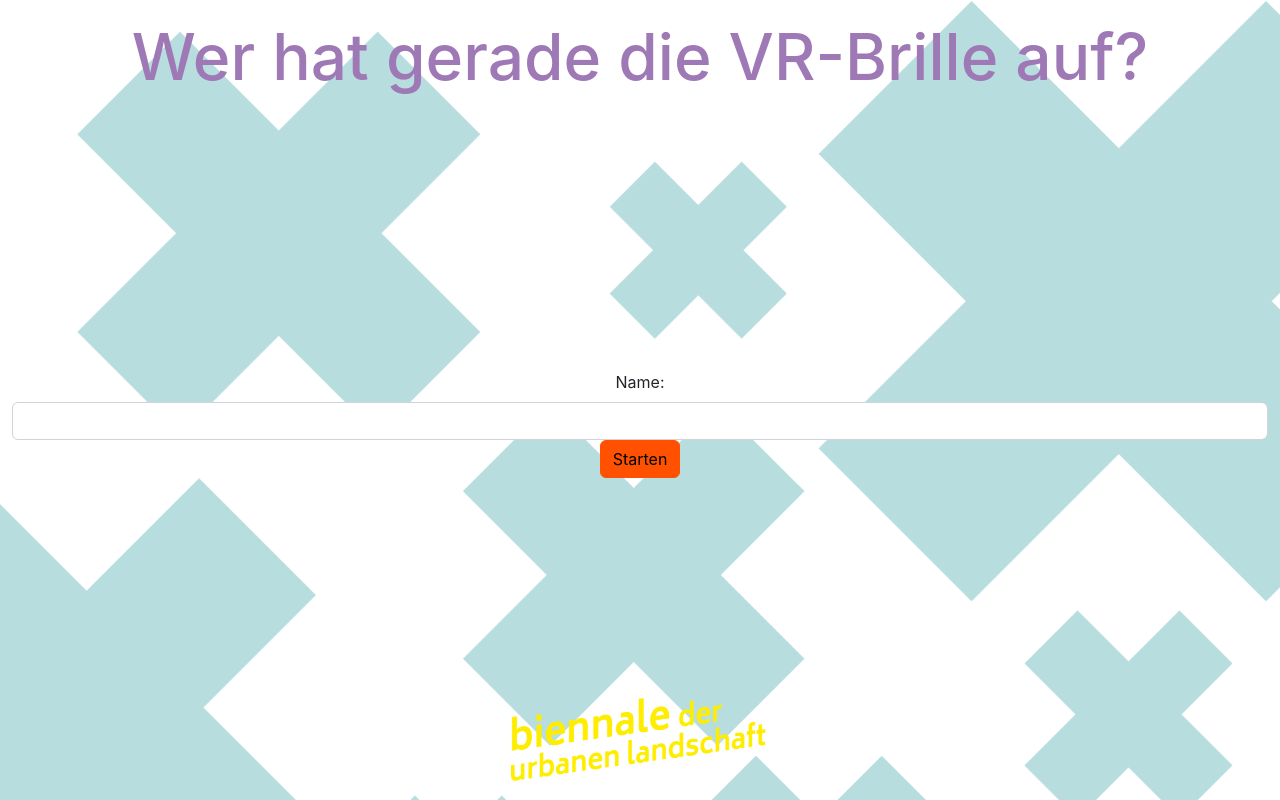
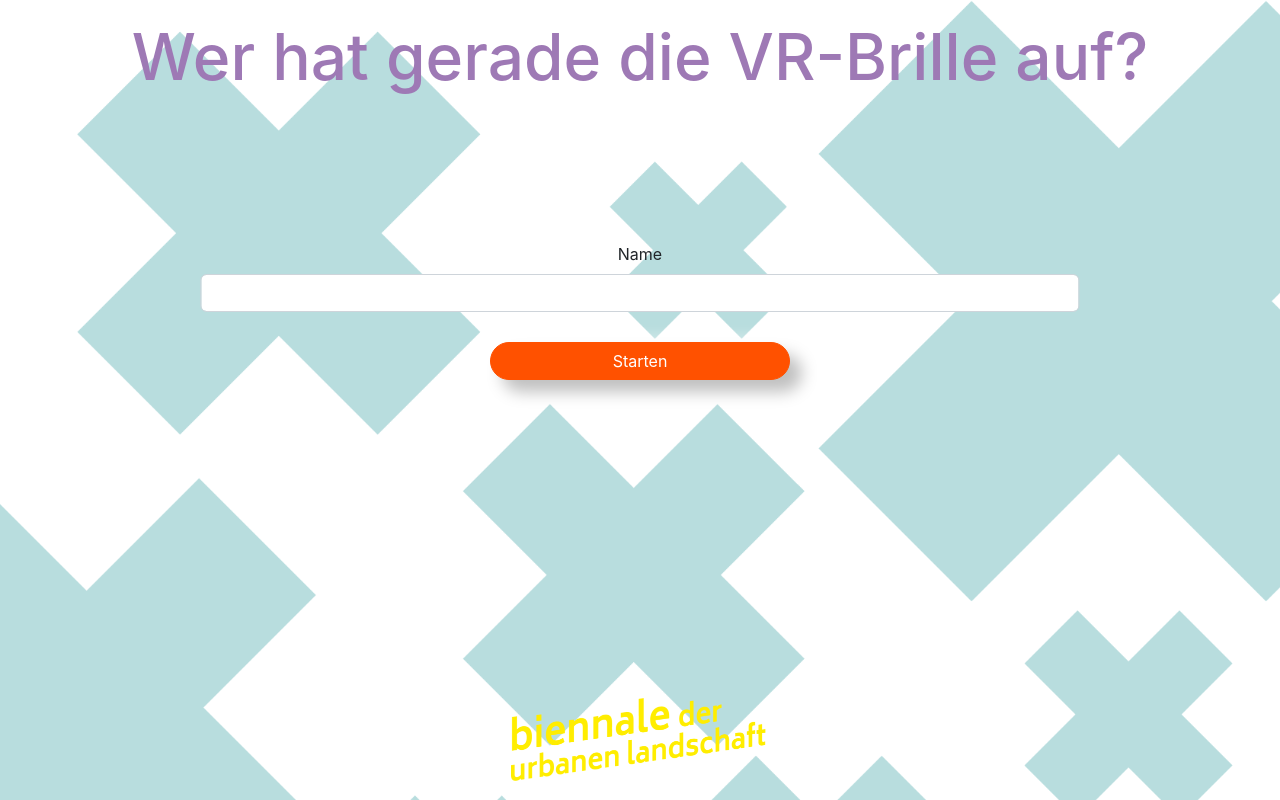
Before and after one commit to LukasBaecker/hackathon-lalaruhr-2022, a Next.js app: page / in a window 1280 px wide. Built offline with nearby package versions, Linux system fonts and the light colour scheme.

Commit message:
adding countdown and changes timeout

```diff
--- a/pages/index.js
+++ b/pages/index.js
@@ -1,4 +1,4 @@
-import { useState } from "react";
+import { useState, useEffect } from "react";
 import Head from "next/head";
 import Image from "next/image";
 import styles from "../styles/Home.module.scss";
@@ -20,16 +20,23 @@ export default function Home() {
   const [changeTimeout, setChangeTimeout] = useState(0);
   const timeoutValue = 60; //this variable can be changed to set the value in seconds, how long a timeout till the next possible action should be
 
-  const resetDashboard = () => {};
+  useEffect(() => {
+    changeTimeout > 0 &&
+      setTimeout(() => setChangeTimeout(changeTimeout - 1), 1000);
+  }, [changeTimeout]);
+
   //function to reset the dashboard for a new user. The window for tipping in a name will appear
   const setNewUser = async () => {
     console.log("game has beeing reseted");
     setShowWantToReset(true);
   };
+
   //when pushing the reset button just short, nothing would happen
   const doNothing = () => {
     console.log("nothing done");
   };
+
+  //a function to change a value in the VR
   const tryAPI = async () => {
     setChangeTimeout(timeoutValue);
     const res = await axios.put(
@@ -106,6 +113,7 @@ export default function Home() {
                     onSubmit={(values, { setSubmitting, resetForm }) => {
                       setSubmitting(true);
                       if (values.name === "") {
+                        setSubmitting(false);
                       } else {
                         setCurrentUser(values.name);
                       }
@@ -122,7 +130,7 @@ export default function Home() {
                     }) => (
                       <Form onSubmit={handleSubmit} className='mx-auto'>
                         <Form.Group className='form-group' controlId='formName'>
-                          <Form.Label>Name:</Form.Label>
+                          <Form.Label>Name</Form.Label>
                           <Form.Control
                             type='text'
                             name='name'
@@ -189,7 +197,7 @@ export default function Home() {
               </Row>
               <Row>
                 <Col></Col>
-                <Col>2 of 3</Col>
+                <Col>Countdown: {changeTimeout}</Col>
                 <Col>3 of 3</Col>
               </Row>
             </Container>
--- a/styles/Home.module.scss
+++ b/styles/Home.module.scss
@@ -30,28 +30,6 @@
 
 .szenarioButtons {
   text-align: center;
-
-  button {
-    box-shadow: 12px 12px 16px 0 rgba(0, 0, 0, 0.25),
-      -8px -8px 12px 0 rgba(255, 255, 255, 0.3);
-    color: #fff;
-    border-radius: 50px;
-    -webkit-border-radius: 50px;
-    -moz-border-radius: 50px;
-    -ms-border-radius: 50px;
-    -o-border-radius: 50px;
-    margin: 10px;
-    min-width: 300px;
-  }
-  button:active {
-    transform: translateY(10px);
-    box-shadow: inset 6px 6px 10px 0 rgba(0, 0, 0, 0.2),
-      inset -6px -6px 10px 0 rgba(255, 255, 255, 0.5);
-    -webkit-transform: translateY(10px);
-    -moz-transform: translateY(10px);
-    -ms-transform: translateY(10px);
-    -o-transform: translateY(10px);
-  }
 }
 
 .title a {
@@ -153,5 +131,5 @@
 }
 .nameForm {
   text-align: center;
-  margin-top: 20%;
+  margin-top: 10%;
 }
--- a/styles/globals.scss
+++ b/styles/globals.scss
@@ -32,6 +32,40 @@ h2 {
   box-sizing: border-box;
 }
 
+.btn {
+  box-shadow: 12px 12px 16px 0 rgba(0, 0, 0, 0.25),
+    -8px -8px 12px 0 rgba(255, 255, 255, 0.3);
+  color: #fff;
+  border-radius: 50px;
+  -webkit-border-radius: 50px;
+  -moz-border-radius: 50px;
+  -ms-border-radius: 50px;
+  -o-border-radius: 50px;
+  margin: 10px;
+  min-width: 300px;
+}
+.btn:active {
+  transform: translateY(10px);
+  box-shadow: inset 6px 6px 10px 0 rgba(0, 0, 0, 0.2),
+    inset -6px -6px 10px 0 rgba(255, 255, 255, 0.5);
+  -webkit-transform: translateY(10px);
+  -moz-transform: translateY(10px);
+  -ms-transform: translateY(10px);
+  -o-transform: translateY(10px);
+}
+.modal-body {
+  text-align: center;
+}
+input {
+  width: 70% !important;
+  margin-bottom: 20px;
+  margin-left: 50%;
+  transform: translateX(-50%);
+  -webkit-transform: translateX(-50%);
+  -moz-transform: translateX(-50%);
+  -ms-transform: translateX(-50%);
+  -o-transform: translateX(-50%);
+}
 @media (prefers-color-scheme: dark) {
   html {
     color-scheme: dark;
@@ -39,6 +73,6 @@ h2 {
     max-height: 100vh;
   }
   body {
-    background: white;
+    background: #ffffff;
   }
 }
```
Also changed, not shown: 1 other file (tests, documents, lock files or other folders).
